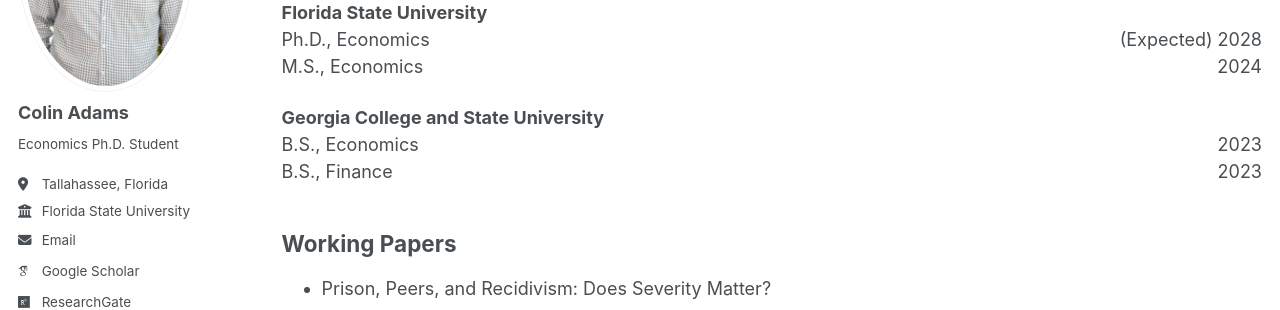
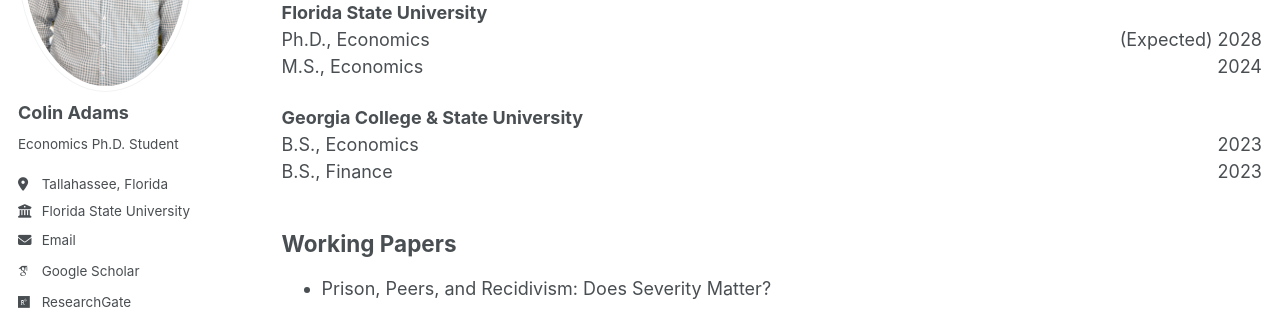
Before and after one commit to Zach-Gooch/Zach-Gooch.github.io, a Jekyll site: the page built from _pages/cv.md, in a window 1280 px wide and 900 px high. Shown: the part 270-580 px from the top of the window. Built offline with Jekyll 4.4.1, drawn with Linux system fonts in a browser that asks for light colours; some web fonts are replaced.

Commit message:
Update cv.md

```diff
--- a/_pages/cv.md
+++ b/_pages/cv.md
@@ -17,7 +17,7 @@ A pdf of my CV is available <a href="/assets/CV.pdf" target="_blank">here</a>.
     M.S., Economics <span style="float:right;">2024</span>
   </p>
   <p>
-    <strong>Georgia College and State University</strong><br>
+    <strong>Georgia College & State University</strong><br>
     B.S., Economics <span style="float:right;">2023</span><br>
     B.S., Finance <span style="float:right;">2023</span>
   </p>
```
